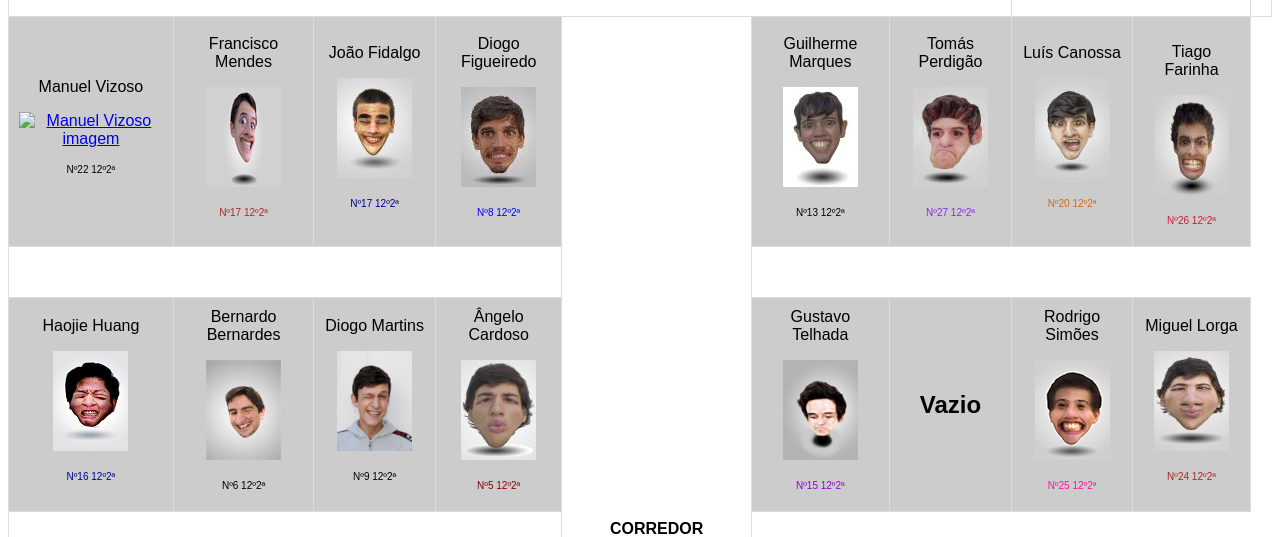
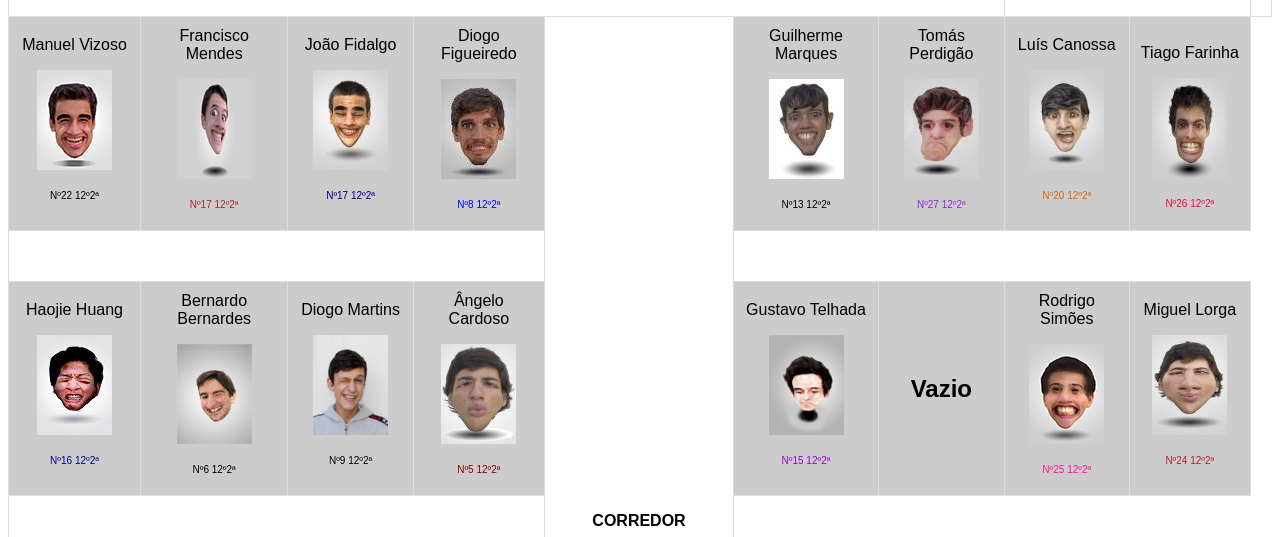
Before and after one commit to FMMV2003/Passo5.html, a plain HTML site: page PT05/index.html in a window 1280 px wide. Shown: the part 263-800 px from the top of the page. Drawn offline with Linux system fonts and the light colour scheme; files whose address does not match are found by name.

Commit message:
Update index.html

```diff
--- a/PT05/index.html
+++ b/PT05/index.html
@@ -45,8 +45,8 @@
         <td> <!-- Abre uma celula na qual escreve o nome do aluno. De seguida faz um parágrafo no qual insere uma imagem caricaturada do aluno na resolução de 75 por 100 pixeis e por ultimo associa um link a essa imagem que faz ligação à outra fotografia igual mas com com uma resolução de 900 por 1200 pixeis.-->
          Manuel Vizoso
           <p>
-            <a href = "grandes/22.png" target="_blank">
-              <img src = "pequenas/22.png"; alt="Manuel Vizoso imagem"> <!-- Coloca a imagem definida na fonte ( src = "w3schools.jpg") com a altura (height) e largura (width) definido/a. O "alt" serve para no caso de a imagem não carregar, deixar o texto entre aspas ("W3Schools.com")
+            <a href = "imagens/grandes/22.png" target="_blank">
+              <img src = "imagens/pequenas/22.png"; alt="Manuel Vizoso imagem"> <!-- Coloca a imagem definida na fonte ( src = "w3schools.jpg") com a altura (height) e largura (width) definido/a. O "alt" serve para no caso de a imagem não carregar, deixar o texto entre aspas ("W3Schools.com")
     NOTA: A tag "img" é uma das tags que não se necessita de fechar e note ainda que a "src" no caso de estar noutra pasta, sem ser na que se encontra este projeto, terá de colocar o nome da pasta antes do nome da imagem e dividi-lo com uma "/". Por último, a seguir a escrever o nome da imagem tem que colocar "." e tipo de ficheiro em que a imagem se encontra guardada //-->
             </a>
           </p>
```
